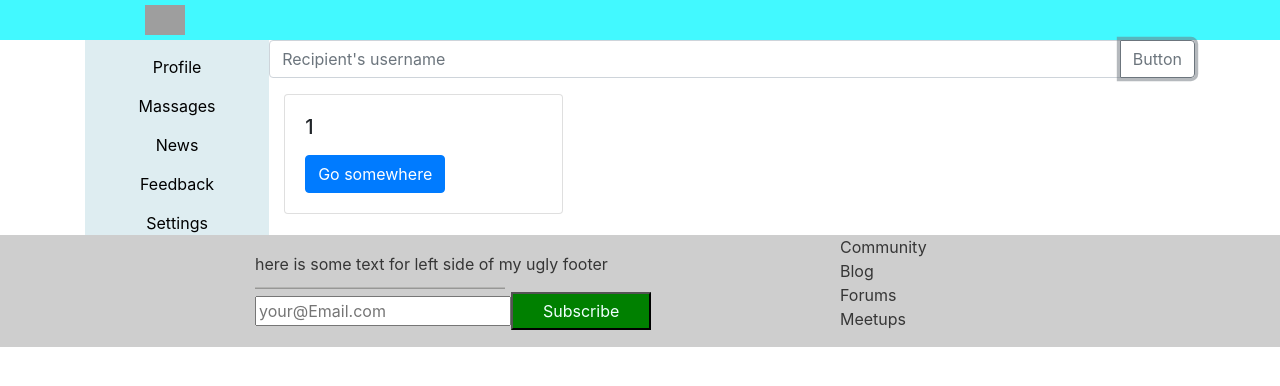
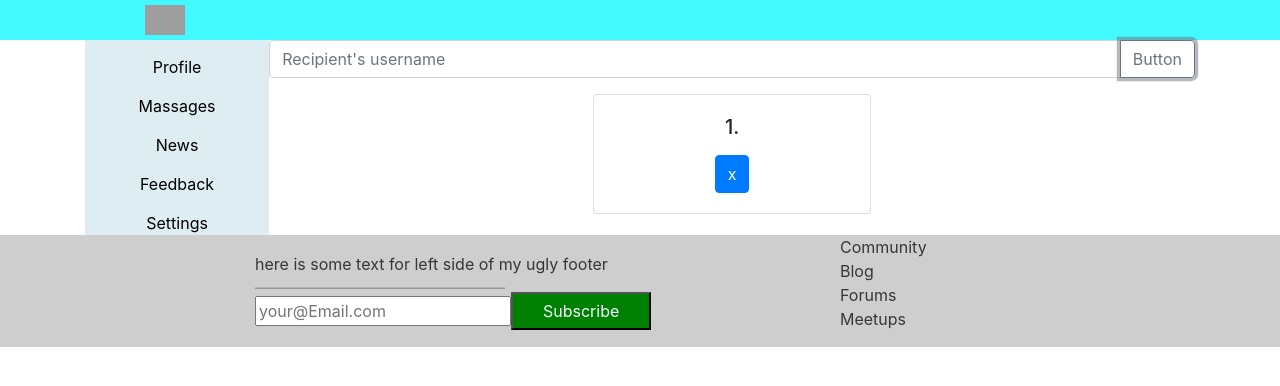
Before and after one commit to GaroGabriel/ReactTesting, a React (Create React App) app: page /Feed in a window 1280 px wide. Both pictures are taken after a click on the button "Button". Shown: the top 386 px of the page. Built offline with nearby package versions, Linux system fonts and the light colour scheme; grey boxes are pictures that could not be loaded.

Commit message:
experiment with inputValue , buttion push .....

```diff
--- a/src/components/Feed/Feed.jsx
+++ b/src/components/Feed/Feed.jsx
@@ -3,34 +3,35 @@ import './Feed.css'
 import { Container, Row, InputGroup, FormControl, Button, Card, Col } from 'react-bootstrap';
 class NewFeed extends Component {
 
+
     state = {
-        tasks: [],
-        inputValue: ''
+        inputText: '',
+        posts: []
+    }
+
+    getInputValue = (event) => {
+        this.setState({
+            inputText: event.target.value
+        })
+    }
+
+    addPost = () => {
+        const input = this.state.inputText;
+        const postsArry = [...this.state.posts];
+        postsArry.push(input)
+        this.setState({
+            posts: postsArry,
+            inputText: '',
+        })
+
     }
 
 
-    getValue = (event) => {
-        this.setState({
-            inputValue: event.target.value
-        })
-    }
 
-    addTask = () => {
-        const input = this.state.inputValue;
-        const newTasks = [...this.state.tasks];
-
-
-        newTasks.push(input)
-
-        this.setState({
-            tasks: newTasks,
-            inputValue: ''
-        })
-    }
 
 
     render() {
-        const { inputValue, tasks } = this.state
+
 
         return (
             <Container>
@@ -40,43 +41,31 @@ class NewFeed extends Component {
                             placeholder="Recipient's username"
                             aria-label="Recipient's username"
                             aria-describedby="basic-addon2"
-                            onChange={this.getValue}
-                            value={inputValue}
+                            onChange={this.getInputValue}
+                            value={this.state.inputText}
                         />
                         <InputGroup.Append>
-                            <Button variant="outline-secondary" onClick={this.addTask}>Button</Button>
+                            <Button variant="outline-secondary" onClick={this.addPost}> Button</Button>
                         </InputGroup.Append>
                     </InputGroup>
                 </Row>
-                <Row>
-                    {tasks.map((item, index) => {
+                <Row className="justify-content-center">
+
+                    {this.state.posts.map((post, index) => {
                         return (
-                            <Col md={4} sm={6} xs={12}>
+                            <Col md={4} sm={6} xs={12} className='text-center'>
                                 <Card>
                                     <Card.Body>
-                                        <Card.Title>{index + 1}{item}</Card.Title>
+                                        <Card.Title>{`${index + 1}.  ${post}`}</Card.Title>
                                         <Card.Text>
-                                            {item}
+                                            {post}
                                         </Card.Text>
-                                        <Button variant="primary">Go somewhere</Button>
+                                        <Button variant="primary">x</Button>
                                     </Card.Body>
                                 </Card>
                             </Col>
                         )
                     })}
-                    {/*
-                    <Col md={4} sm={6} xs={12}>
-                        <Card>
-                            <Card.Body>
-                                <Card.Title>Card Title</Card.Title>
-                                <Card.Text>
-                                    Some quick example text to build on the card title and make up the bulk of
-                                    the card's content.
-    </Card.Text>
-                                <Button variant="primary">Go somewhere</Button>
-                            </Card.Body>
-                        </Card>
-                    </Col> */}
                 </Row>
             </Container>
         )
```
